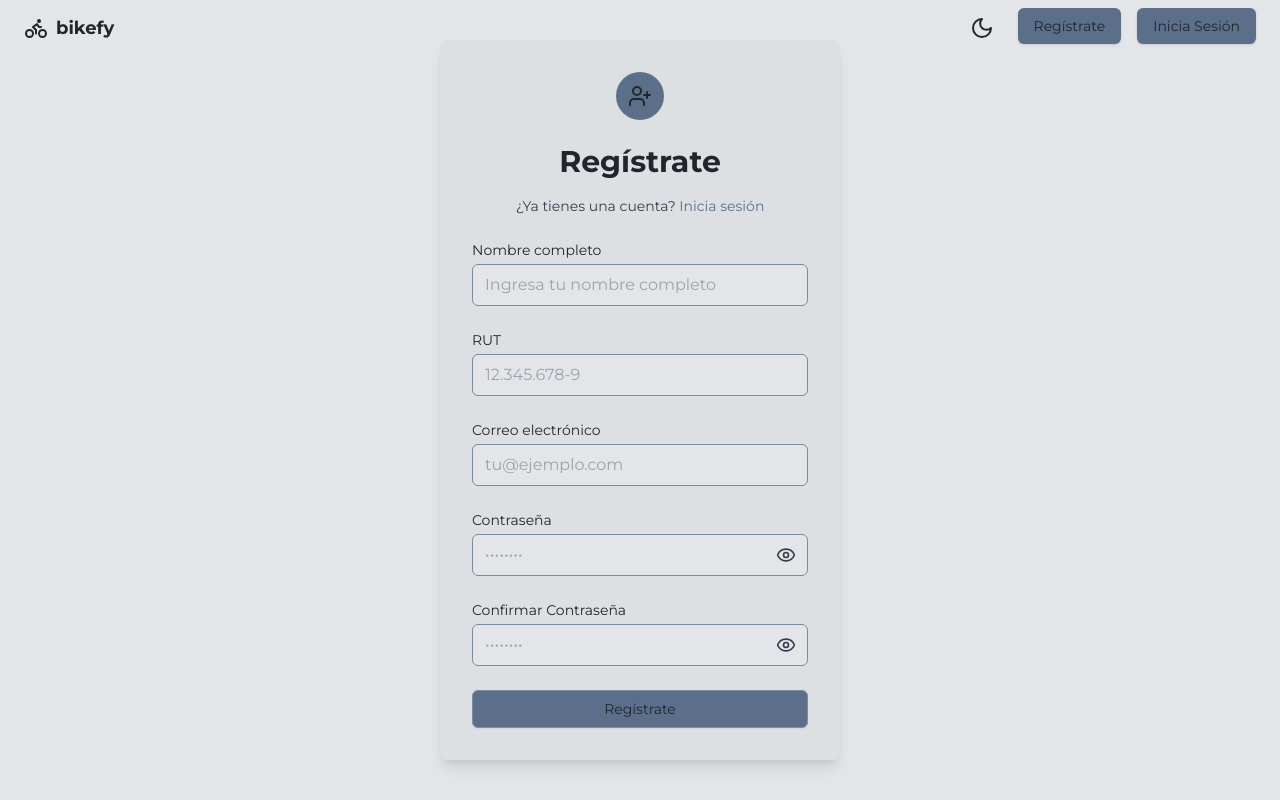
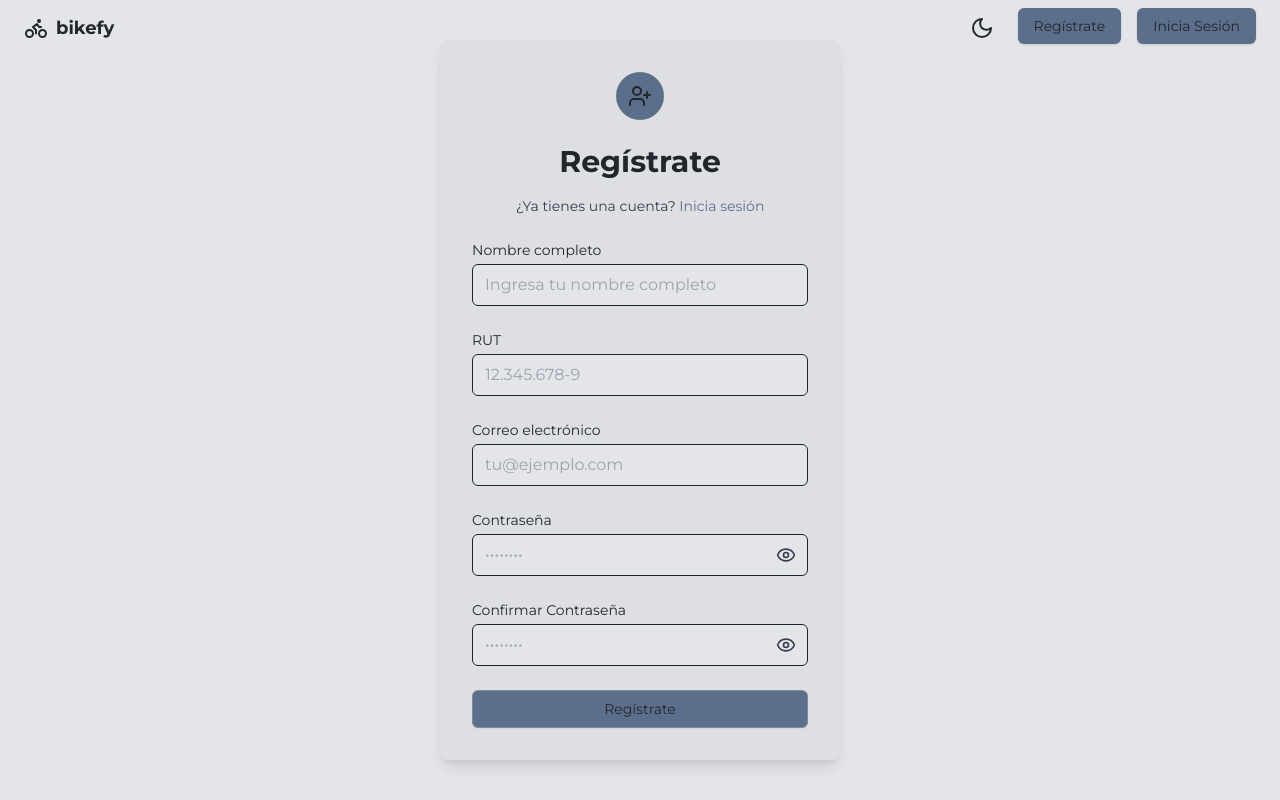
Before and after one commit to clikzz/Proyecto-ISW, a Next.js app in the folder frontend/: page /register in a window 1280 px wide. Built offline with nearby package versions, Linux system fonts and the light colour scheme; no server answers.

Commit message:
Refactor input field styles in register page

```diff
--- a/frontend/src/pages/register.jsx
+++ b/frontend/src/pages/register.jsx
@@ -120,7 +120,7 @@ export default function Register() {
                 value={name_user}
                 onChange={(e) => setName(e.target.value)}
                 required
-                className="mt-1 block w-full px-3 py-2 border rounded-md bg-background text-foreground focus:ring-primary focus:border-primary transition"
+                className="mt-1 block w-full px-3 py-2 border border-input rounded-md bg-background text-foreground focus:ring-primary focus:border-primary transition"
                 placeholder="Ingresa tu nombre completo"
               />
             </div>
@@ -139,7 +139,7 @@ export default function Register() {
                 value={rut}
                 onChange={handleRutChange}
                 required
-                className="mt-1 block w-full px-3 py-2 border rounded-md bg-background text-foreground focus:ring-primary focus:border-primary transition"
+                className="mt-1 block w-full px-3 py-2 border border-input rounded-md bg-background text-foreground focus:ring-primary focus:border-primary transition"
                 placeholder="12.345.678-9"
               />
             </div>
@@ -158,7 +158,7 @@ export default function Register() {
                 value={email}
                 onChange={(e) => setEmail(e.target.value)}
                 required
-                className="mt-1 block w-full px-3 py-2 border rounded-md bg-background text-foreground focus:ring-primary focus:border-primary transition"
+                className="mt-1 block w-full px-3 py-2 border border-input rounded-md bg-background text-foreground focus:ring-primary focus:border-primary transition"
                 placeholder="tu@ejemplo.com"
               />
             </div>
@@ -178,7 +178,7 @@ export default function Register() {
                   value={password_user}
                   onChange={(e) => setPassword(e.target.value)}
                   required
-                  className="block w-full px-3 py-2 border rounded-md bg-background text-foreground focus:ring-primary focus:border-primary transition"
+                  className="block w-full px-3 py-2 border border-input rounded-md bg-background text-foreground focus:ring-primary focus:border-primary transition"
                   placeholder="••••••••"
                 />
                 <button
@@ -218,7 +218,7 @@ export default function Register() {
                   value={confirmPassword}
                   onChange={(e) => setConfirmPassword(e.target.value)}
                   required
-                  className="block w-full px-3 py-2 border rounded-md bg-background text-foreground focus:ring-primary focus:border-primary transition"
+                  className="block w-full px-3 py-2 border border-input rounded-md bg-background text-foreground focus:ring-primary focus:border-primary transition"
                   placeholder="••••••••"
                 />
                 <button
```
